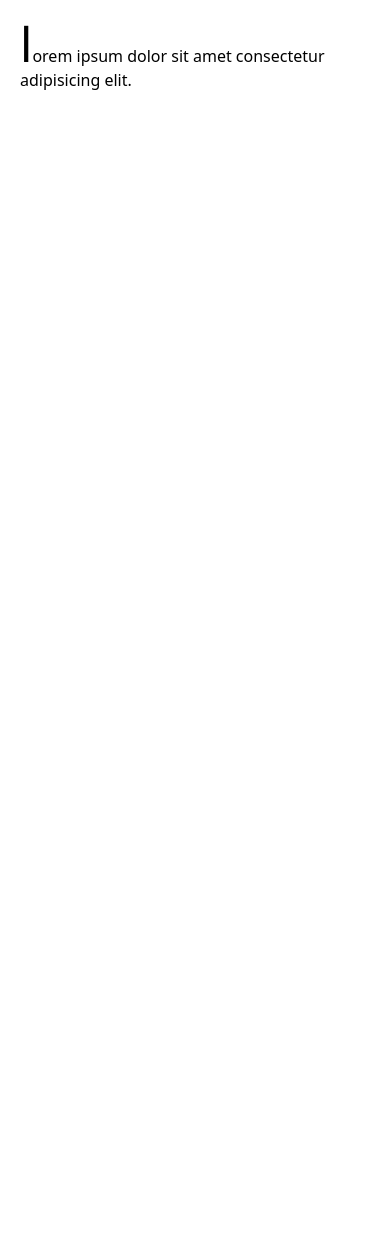
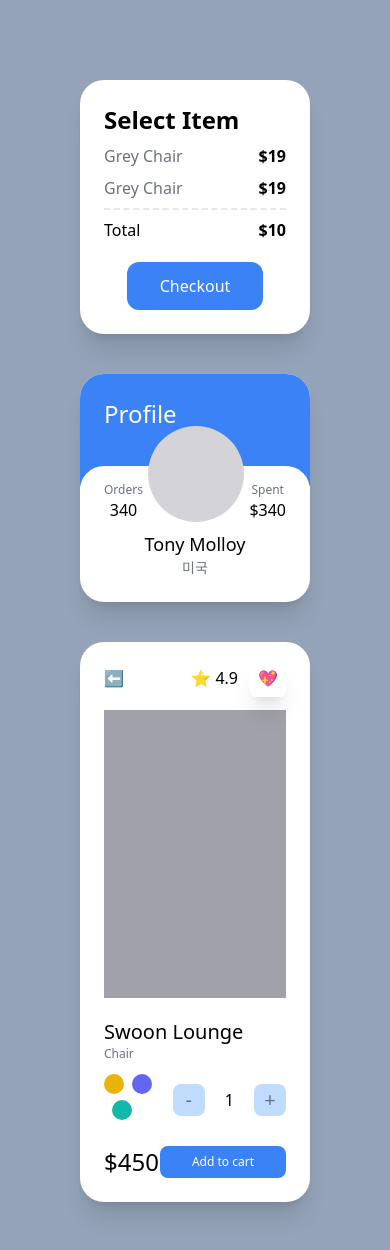
Before and after one commit to flynnpark/carrot-market, a Next.js app: page / in a window 390 px wide. Shown: the top 1250 px of the page. Before the commit the page ends 844 px from the top, so only its background shows below. Built offline with nearby package versions, Linux system fonts and the light colour scheme.

Commit message:
4.9 Responsive Modifiers

```diff
--- a/pages/index.tsx
+++ b/pages/index.tsx
@@ -2,10 +2,92 @@
 
 const Home: NextPage = () => {
   return (
-    <div className="flex flex-col space-y-2 p-5">
-      <p className="first-letter:text-5xl first-letter:hover:text-purple-500">
-        lorem ipsum dolor sit amet consectetur adipisicing elit.
-      </p>
+    <div className="bg-slate-400 py-20 px-20 grid gap-10 min-h-screen">
+      <div className="bg-white sm:hover:bg-pink-800 sm:bg-red-400 md:bg-teal-400 lg:bg-indigo-400 xl:bg-yellow-400 2xl:bg-pink-500  p-6 rounded-3xl shadow-xl">
+        <span className="font-semibold text-2xl">Select Item</span>
+        <ul>
+          <div className="flex justify-between my-2 ">
+            <span className="text-gray-500">Grey Chair</span>
+            <span className="font-semibold">$19</span>
+          </div>
+          <div className="flex justify-between my-2 ">
+            <span className="text-gray-500">Grey Chair</span>
+            <span className="font-semibold">$19</span>
+          </div>
+        </ul>
+
+        <div className="flex justify-between mt-2 pt-2 border-t-2 border-dashed">
+          <span>Total</span>
+          <span className="font-semibold">$10</span>
+        </div>
+        <button
+          className="mt-5 bg-blue-500 text-white p-3
+        text-center rounded-xl w-3/4 block mx-auto
+        hover:bg-teal-500 hover:text-black
+        active:bg-yellow-500 focus:bg-red-500
+        "
+        >
+          Checkout
+        </button>
+      </div>
+      <div className="bg-white overflow-hidden rounded-3xl shadow-xl group">
+        <div className="bg-blue-500 p-6 pb-14">
+          <span className="text-white text-2xl">Profile</span>
+        </div>
+        <div className="rounded-3xl p-6 bg-white relative -top-5">
+          <div className="flex relative -top-16 items-end justify-between">
+            <div className="flex flex-col items-center">
+              <span className="text-xs text-gray-500">Orders</span>
+              <span className="font-medium">340</span>
+            </div>
+            <div className="h-24 w-24 bg-zinc-300 rounded-full group-hover:bg-red-300 transition-colors" />
+            <div className="flex flex-col items-center">
+              <span className="text-xs text-gray-500">Spent</span>
+              <span className="font-medium">$340</span>
+            </div>
+          </div>
+          <div className="relative  flex flex-col items-center -mt-14 -mb-5">
+            <span className="text-lg font-medium">Tony Molloy</span>
+            <span className="text-sm text-gray-500">미국</span>
+          </div>
+        </div>
+      </div>
+      <div className="bg-white p-6 rounded-3xl shadow-xl">
+        <div className="flex mb-5 justify-between items-center">
+          <span>⬅️</span>
+          <div className="space-x-3">
+            <span>⭐️ 4.9</span>
+            <span className="shadow-xl p-2 rounded-md">💖</span>
+          </div>
+        </div>
+        <div className="bg-zinc-400 h-72 mb-5" />
+        <div className="flex flex-col">
+          <span className="font-medium text-xl">Swoon Lounge</span>
+          <span className="text-xs text-gray-500">Chair</span>
+          <div className="mt-3 mb-5 flex justify-between items-center">
+            <div className="space-x-2">
+              <button className="w-5 h-5 rounded-full bg-yellow-500 focus:ring-2 ring-offset-2 ring-yellow-500 transition" />
+              <button className="w-5 h-5 rounded-full bg-indigo-500 focus:ring-2 ring-offset-2 ring-indigo-500 transition" />
+              <button className="w-5 h-5 rounded-full bg-teal-500 focus:ring-2 ring-offset-2 ring-teal-500 transition" />
+            </div>
+            <div className="flex items-center space-x-5">
+              <button className=" rounded-lg bg-blue-200 flex justify-center items-center aspect-square w-8 text-xl text-gray-500">
+                -
+              </button>
+              <span>1</span>
+              <button className=" rounded-lg bg-blue-200 flex justify-center items-center aspect-square w-8 text-xl text-gray-500">
+                +
+              </button>
+            </div>
+          </div>
+          <div className="flex justify-between items-center">
+            <span className="font-medium text-2xl">$450</span>
+            <button className="bg-blue-500 py-2 px-8 text-center text-xs text-white rounded-lg">
+              Add to cart
+            </button>
+          </div>
+        </div>
+      </div>
     </div>
   );
 };
```
